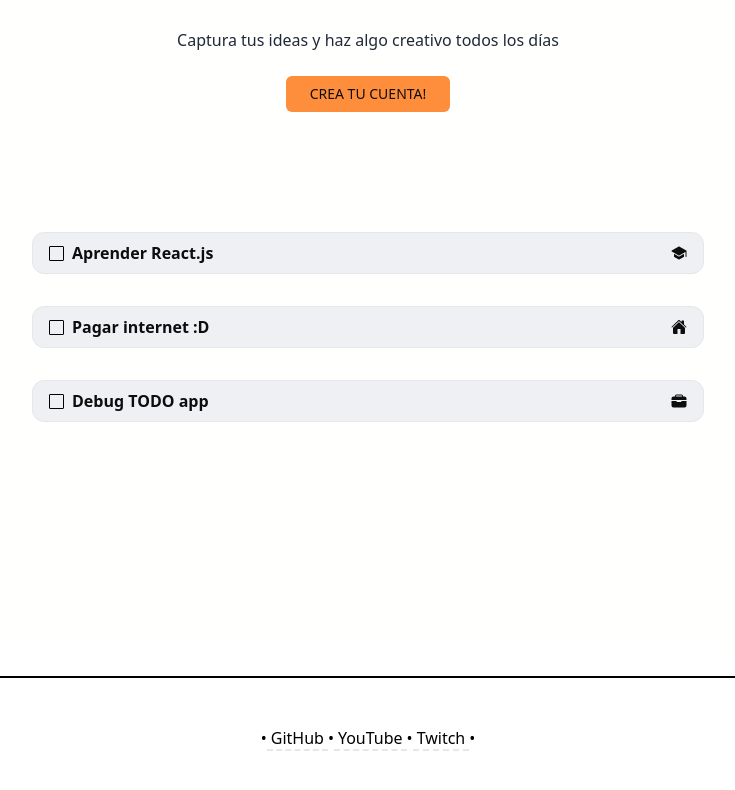
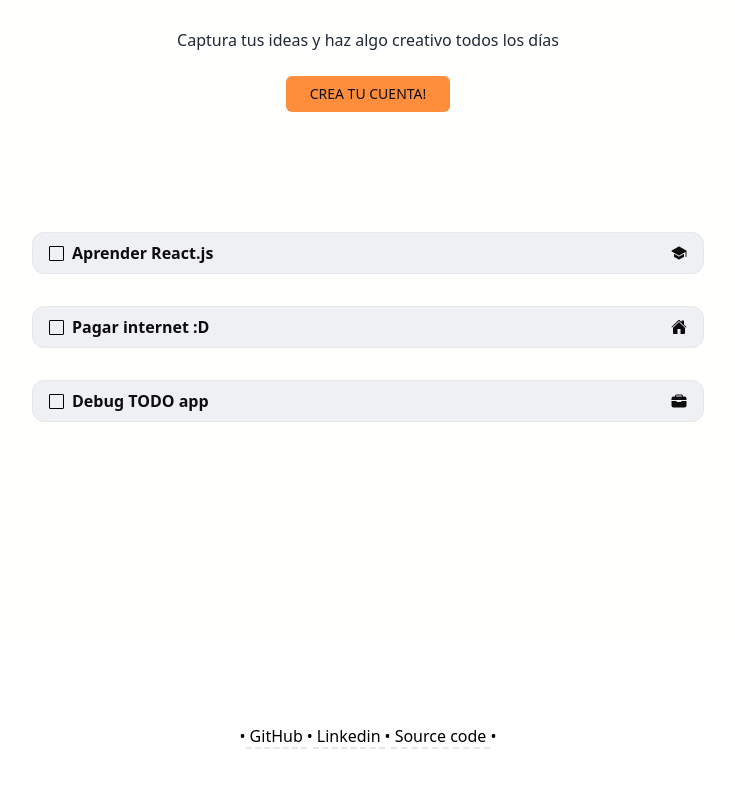
Before and after one commit to DiegoRodriguez-sc/todo_app-frontend, a React (Create React App) app: page / in a window 1280 px wide. Shown: the part 224-1014 px from the top of the page, without its empty margins (272-1007 px from the left). Built offline with nearby package versions, Linux system fonts and the light colour scheme; no server answers.

Commit message:
footer styles fixed

```diff
--- a/src/components/configUser/ConfigUser.js
+++ b/src/components/configUser/ConfigUser.js
@@ -1,9 +1,9 @@
 import React from 'react';
-
+import conf from "../../assets/construccionWEB.png";
 const ConfigUser = () => {
  return (
-  <div className='min-h-screen'>
-    config user
+  <div className='min-h-screen flex items-center justify-center'>
+    <img src={conf} alt="sitio en construccion" />
   </div>
  );
 }
--- a/src/components/footer/Footer.js
+++ b/src/components/footer/Footer.js
@@ -2,12 +2,12 @@ import React from "react";
 
 const Footer = () => {
   return (
-    <footer className="flex flex-center justify-center w-full py-12 mt-8 border-t-2 border-t-black">
-      <div className="">
+    <footer className="flex item-center justify-center w-full py-12 mt-8 border-t-1 border-t-gray-400">
+      <div className="mx-auto">
         <span>&bull;</span>
         <a
           className="px-1 border-dashed border-b-2 border-b-yellow-js hover:border-black"
-          href="https://github.com/midudev/vota.dev"
+          href="https://github.com/DiegoRodriguez-sc"
           rel="nofollow noreferrer"
           target="_blank"
         >
@@ -16,20 +16,20 @@ const Footer = () => {
         <span>&bull;</span>
         <a
           className="px-1 border-dashed border-b-2 border-b-yellow-js hover:border-black"
-          href="https://midu.tube"
+          href="https://www.linkedin.com/in/diego-rodriguez-sc/"
           rel="nofollow noreferrer"
           target="_blank"
         >
-          YouTube
+          Linkedin
         </a>
         <span>&bull;</span>
         <a
           className="px-1 border-dashed border-b-2 border-b-yellow-js hover:border-black"
-          href="https://midu.live"
+          href="https://github.com/DiegoRodriguez-sc/todo_app-frontend"
           rel="nofollow noreferrer"
           target="_blank"
         >
-          Twitch
+          Source code
         </a>
         <span>&bull;</span>
       </div>
```
Also changed, not shown: src/assets/construccionWEB.png (added).
